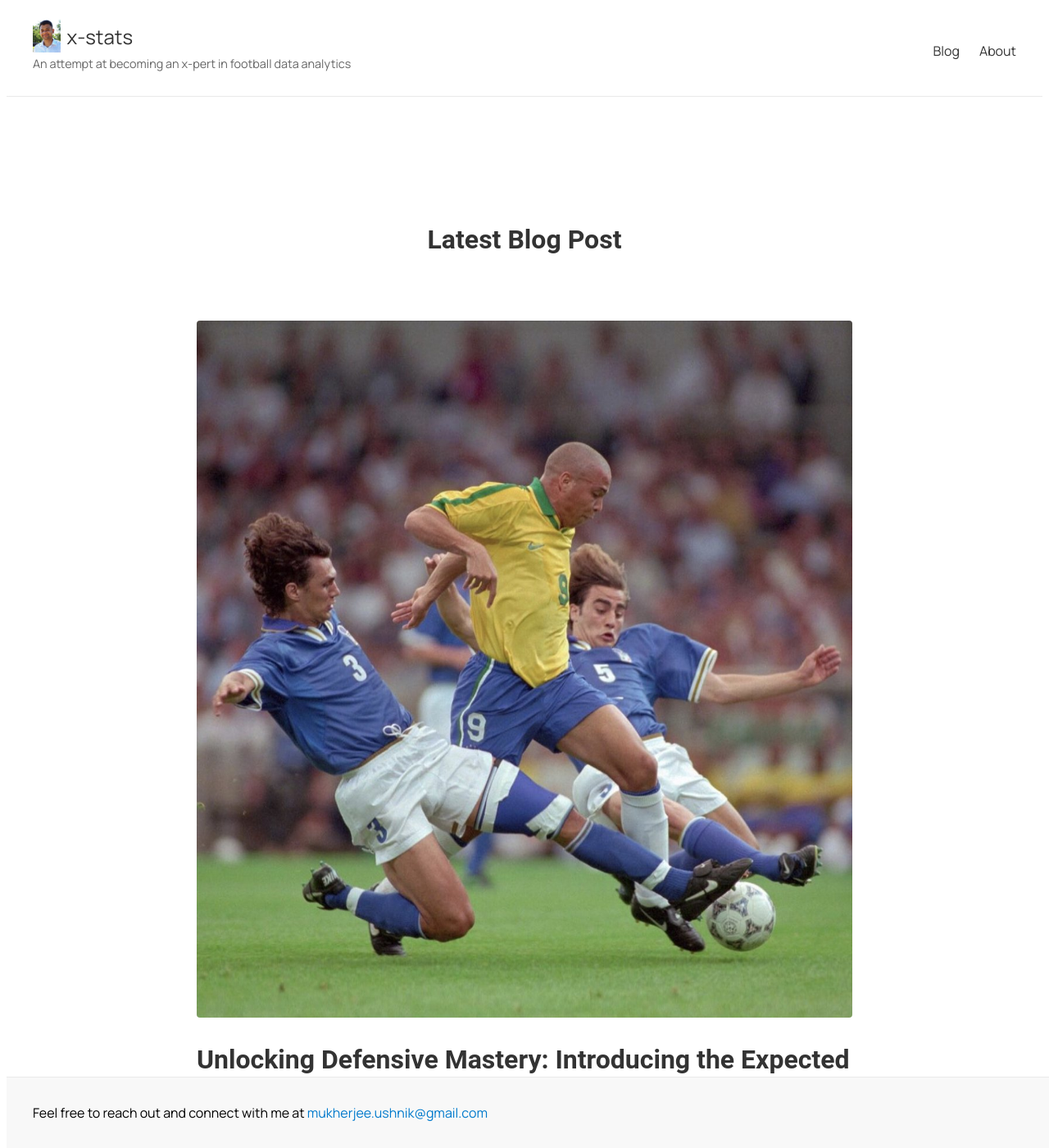
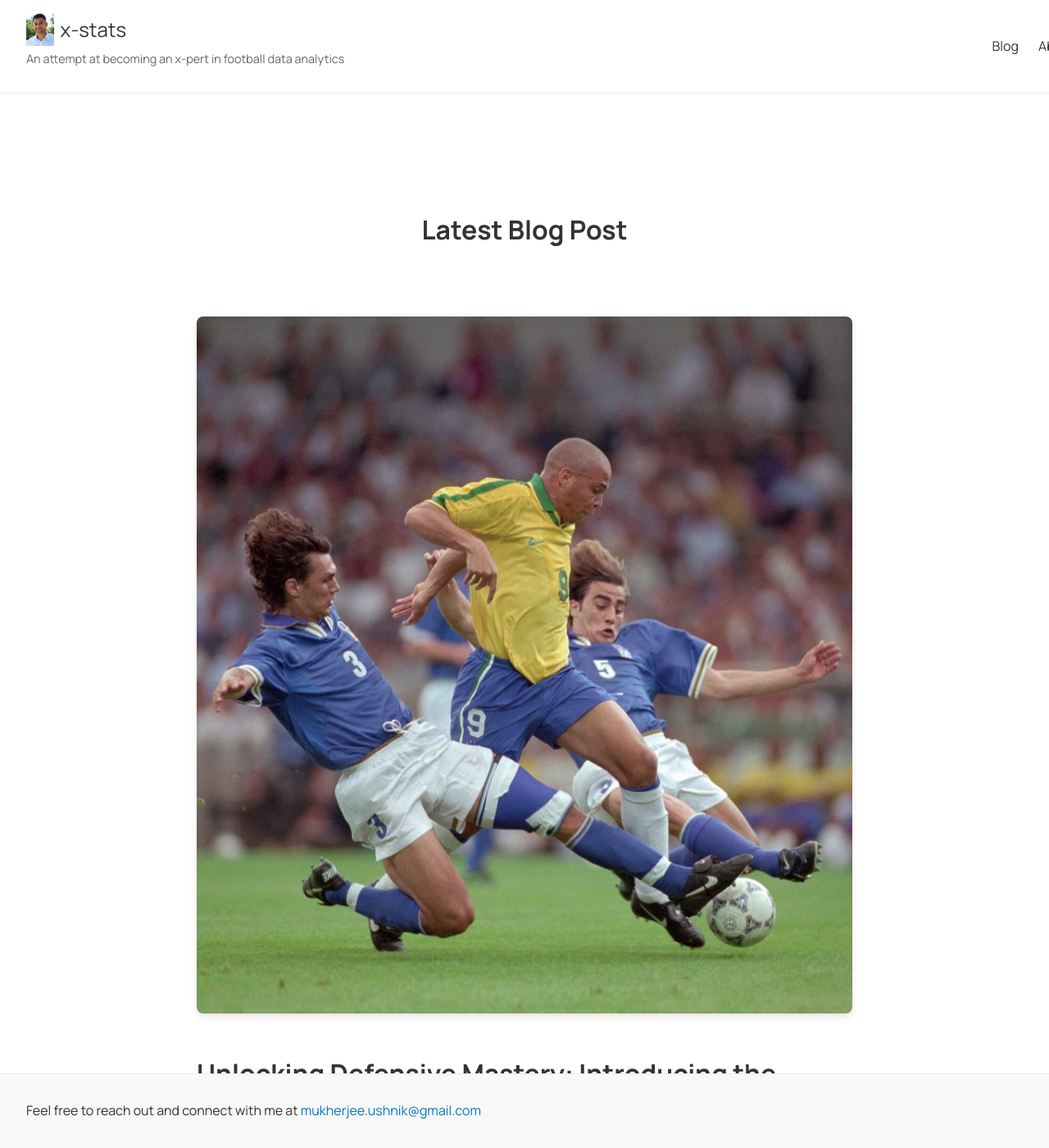
Before and after one commit to u3mukher/x-stats, a Jekyll site: the page built from index.md, in a window 1280 px wide and 1400 px high. Shown: the whole window at 82% size. Built offline with Jekyll 4.4.1, drawn with Linux system fonts in a browser that asks for light colours.

Commit message:
Update custom.css

```diff
--- a/assets/css/custom.css
+++ b/assets/css/custom.css
@@ -3,10 +3,18 @@
 /* Apply Manrope font to the entire site */
 body {
   font-family: 'Manrope', sans-serif;
+  margin: 0;
+  padding-top: 100px; /* Adjust based on header height */
+  padding-bottom: 60px; /* Adjust based on footer height */
+  line-height: 1.6;
+  color: #333333;
+  background-color: #ffffff;
 }
-/* Optional: Adjust headings if necessary */
+
+/* Ensure all headings use Manrope */
 h1, h2, h3, h4, h5, h6 {
-  font-family: 'Roboto', sans-serif;
+  font-family: 'Manrope', sans-serif;
+  margin-bottom: 0.5em;
 }
 
 /* Header Styling */
@@ -17,6 +25,10 @@ h1, h2, h3, h4, h5, h6 {
   display: flex;
   justify-content: space-between; /* Distributes space between branding and nav */
   align-items: center;
+  position: fixed; /* Makes the header fixed */
+  width: 100%;
+  top: 0;
+  z-index: 1000;
 }
 
 .wrapper {
@@ -138,15 +150,16 @@ h1, h2, h3, h4, h5, h6 {
 .post-image {
   width: 100%;
   height: auto;
-  border-radius: 4px;
+  border-radius: 8px; /* Rounded corners */
+  box-shadow: 0 4px 8px rgba(0, 0, 0, 0.1); /* Subtle shadow */
   margin-bottom: 1em;
 }
 
 .post-title {
-  font-size: 1.5em;
-  margin: 0.5em 0;
+  font-size: 2em;
   color: #333333;
   font-weight: bold;
+  margin-bottom: 0.5em;
 }
 
 .post-title a {
@@ -159,10 +172,10 @@ h1, h2, h3, h4, h5, h6 {
 }
 
 .post-subtitle {
-  font-size: 1em;
+  font-size: 1.2em;
   color: #555555;
-  margin: 0.25em 0 0.5em 0;
   font-style: italic;
+  margin-bottom: 1em;
 }
 
 .post-excerpt {
@@ -183,9 +196,92 @@ h1, h2, h3, h4, h5, h6 {
 
 /* Centralized Content Layout */
 main {
-  padding: 4em 2em;
-  max-width: 1000px;
-  margin: 0 auto;
+  padding: 4em 2em; /* Top/Bottom padding and Left/Right padding */
+  max-width: 1000px; /* Restricts the width for better readability */
+  margin: 0 auto; /* Centers the main content */
+}
+
+/* Featured Image Styling */
+.post-featured-image {
+  width: 100%;
+  max-width: 800px; /* Adjust as needed */
+  margin: 0 auto 2em auto; /* Centers the image and adds bottom margin */
+}
+
+.featured-image {
+  width: 100%;
+  height: auto;
+  border-radius: 8px; /* Rounded corners */
+  box-shadow: 0 4px 8px rgba(0, 0, 0, 0.1); /* Subtle shadow */
+}
+
+/* Post Content Styling */
+.post-content {
+  padding: 0 1em; /* Adds left and right padding */
+}
+
+/* Social Links Styling */
+.social-links {
+  list-style: none;
+  padding: 0;
+  display: flex;
+  gap: 1em;
+}
+
+.social-links li a {
+  text-decoration: none;
+  color: #333333;
+  font-size: 1.2em;
+  display: flex;
+  align-items: center;
+  gap: 0.5em;
+  transition: color 0.3s ease;
+}
+
+.social-links li a:hover {
+  color: #007acc;
+}
+
+.social-links li a i {
+  font-size: 1em;
+}
+
+/* Back-to-Top Button Styling */
+.back-to-top {
+  position: fixed;
+  bottom: 80px; /* Adjust as needed */
+  right: 20px;
+  background-color: #007acc;
+  color: #ffffff;
+  padding: 0.5em 0.8em;
+  border-radius: 4px;
+  text-decoration: none;
+  font-size: 1.2em;
+  display: none; /* Hidden by default */
+  transition: background-color 0.3s ease;
+  z-index: 1001;
+}
+
+.back-to-top:hover {
+  background-color: #005fa3;
+}
+
+/* Show the button when scrolled down */
+@media (min-width: 768px) {
+  .back-to-top {
+    display: block;
+  }
+}
+
+/* Smooth Scroll */
+html {
+  scroll-behavior: smooth;
+}
+
+/* Focus Styles for Links */
+a:focus, a:hover {
+  outline: 2px solid #007acc;
+  outline-offset: 2px;
 }
 
 /* Responsive Design */
@@ -217,56 +313,3 @@ main {
     max-width: 100%;
   }
 }
-
-/* Centralized Content Layout */
-main {
-  padding: 4em 2em;
-  max-width: 1000px;
-  margin: 0 auto;
-}
-
-/* Featured Image Styling */
-.post-featured-image {
-  width: 100%;
-  max-width: 800px; /* Adjust as needed */
-  margin: 0 auto 2em auto; /* Centers the image and adds bottom margin */
-}
-
-.featured-image {
-  width: 100%;
-  height: auto;
-  border-radius: 8px; /* Optional: Adds rounded corners */
-  box-shadow: 0 4px 8px rgba(0, 0, 0, 0.1); /* Optional: Adds a subtle shadow */
-}
-
-/* Post Content Styling */
-.post-content {
-  padding: 0 1em;
-}
-
-.post-title {
-  font-size: 2em;
-  color: #333333;
-  font-weight: bold;
-  margin-bottom: 0.5em;
-}
-
-.post-subtitle {
-  font-size: 1.2em;
-  color: #555555;
-  font-style: italic;
-  margin-bottom: 1em;
-}
-
-.post-content p {
-  text-align: left;
-  padding-left: 1em; /* Right indent */
-  margin-bottom: 1em;
-}
-
-/* Adjusting for Centralized Layout */
-main {
-  padding: 4em 2em;
-  max-width: 1000px;
-  margin: 0 auto;
-}
```
